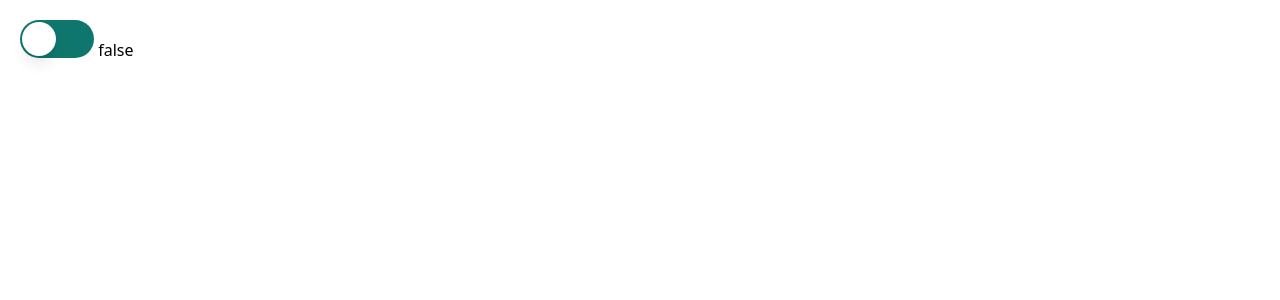
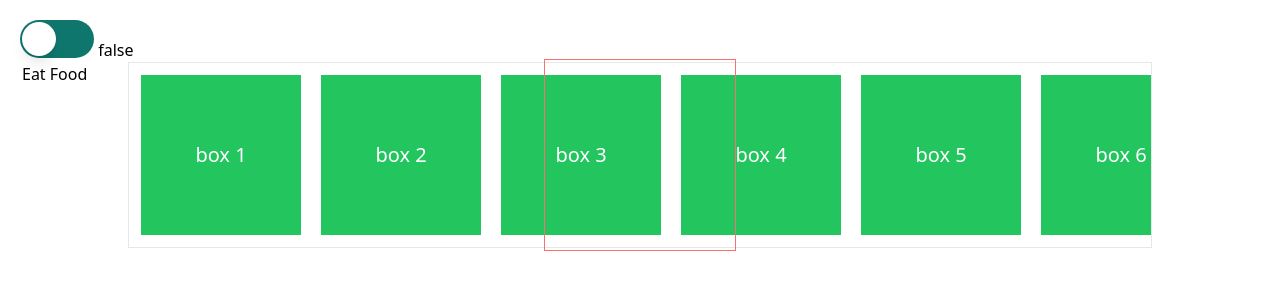
Before and after one commit to jimoh-sodiq/tab, a Nuxt app: page / in a window 1280 px wide. Shown: the top 300 px of the page. Built offline with nearby package versions, Linux system fonts and the light colour scheme.

Commit message:
added the toggle control to the parent

```diff
--- a/app.vue
+++ b/app.vue
@@ -114,6 +114,7 @@
     </label> -->
     <!-- {{ check }} -->
     <Toggle
+      v-slot="{ handleClick }"
       v-model="enabled"
       :class="enabled ? 'bg-teal-900' : 'bg-teal-700'"
       class="relative inline-flex h-[38px] w-[74px] shrink-0 cursor-pointer rounded-full border-2 border-transparent transition-colors duration-200 ease-in-out focus:outline-none focus-visible:ring-2 focus-visible:ring-white focus-visible:ring-opacity-75"
@@ -124,9 +125,28 @@
         :class="enabled ? 'translate-x-9' : 'translate-x-0'"
         class="pointer-events-none inline-block h-[34px] w-[34px] transform rounded-full bg-white shadow-lg ring-0 transition duration-200 ease-in-out"
       />
+      <div @click="handleClick">Eat Food</div>
     </Toggle>
 
     {{ enabled }}
+
+    <div
+      class="flex items-center gap-x-5 border w-[80vw] mx-auto p-3 overflow-x-auto snap-x relative"
+    >
+      <div
+        id="observerRoot"
+        ref="observerRoot"
+        class="w-48 h-48 shrink-0 border border-red-400 fixed left-1/2 translate-x-[-50%]"
+      />
+      <div
+        ref="targetBoxes"
+        class="grid place-items-center text-xl font-medium text-white bg-green-500 h-40 w-40 shrink-0 snap-center"
+        v-for="(box, index) in 30"
+        :key="index"
+      >
+        box {{ box }}
+      </div>
+    </div>
   </div>
 </template>
 
@@ -140,12 +160,35 @@ import { Toggle } from "./components/Toggle.ts";
 // import { TabList } from "./components/TabList.ts";
 // import { TabPanel } from "./components/TabPanel";
 // import { TabPanels } from "./components/TabPanels.ts";
-const check = ref(false)
 
-const switcher =() => {
-  check.value = !check.value
-}
-const enabled = ref(false)
+const observerRoot = ref();
+const targetBoxes = ref([]);
+
+onMounted(() => {
+  let options = {
+    root: document.getElementById("observerRoot"),
+    rootMargin: "0px",
+    threshold: 0.5,
+  };
+
+  let callback = (entries, observer) => {
+    entries.forEach((entry) => {
+      if (entry.isIntersecting) console.log("intersetion");
+    });
+  };
+
+  targetBoxes.value.forEach((box) => {
+    let observer = new IntersectionObserver(callback, options);
+    observer.observe(box);
+  });
+});
+
+const check = ref(false);
+
+const switcher = () => {
+  check.value = !check.value;
+};
+const enabled = ref(false);
 const categories = ref({
   Recent: [
     {
--- a/components/Toggle.ts
+++ b/components/Toggle.ts
@@ -14,8 +14,7 @@ export const Toggle = defineComponent({
   emits: ["update:modelValue"],
 
   setup(props, { slots, emit, expose }) {
-
-    const toggleComponentRef = ref()
+    const toggleComponentRef = ref();
 
     const handleClick = (event: MouseEvent) => {
       event.preventDefault();
@@ -23,15 +22,15 @@ export const Toggle = defineComponent({
     };
 
     const handleKeyEvents = (event: KeyboardEvent) => {
-    // prevent general keyboard events actions when focused
-    //   event.preventDefault();
-      let spaceKey  = " "
+      // prevent general keyboard events actions when focused
+      //   event.preventDefault();
+      let spaceKey = " ";
       if (event.key === spaceKey) {
         event.preventDefault();
         emit("update:modelValue", !props.modelValue);
       }
 
-      return
+      return;
     };
 
     // expose({toggleComponentRef})
@@ -39,9 +38,9 @@ export const Toggle = defineComponent({
     return () =>
       h(
         "div",
-        { tabindex: 0, onClick: handleClick, onKeyup: handleKeyEvents },
+        { tabindex: 0, onKeyup: handleKeyEvents },
         [
-          h("Fragment", slots.default()),
+          h("Fragment", slots.default({ handleClick })),
           h("input", {
             hidden: true,
             type: "checkbox",
```
